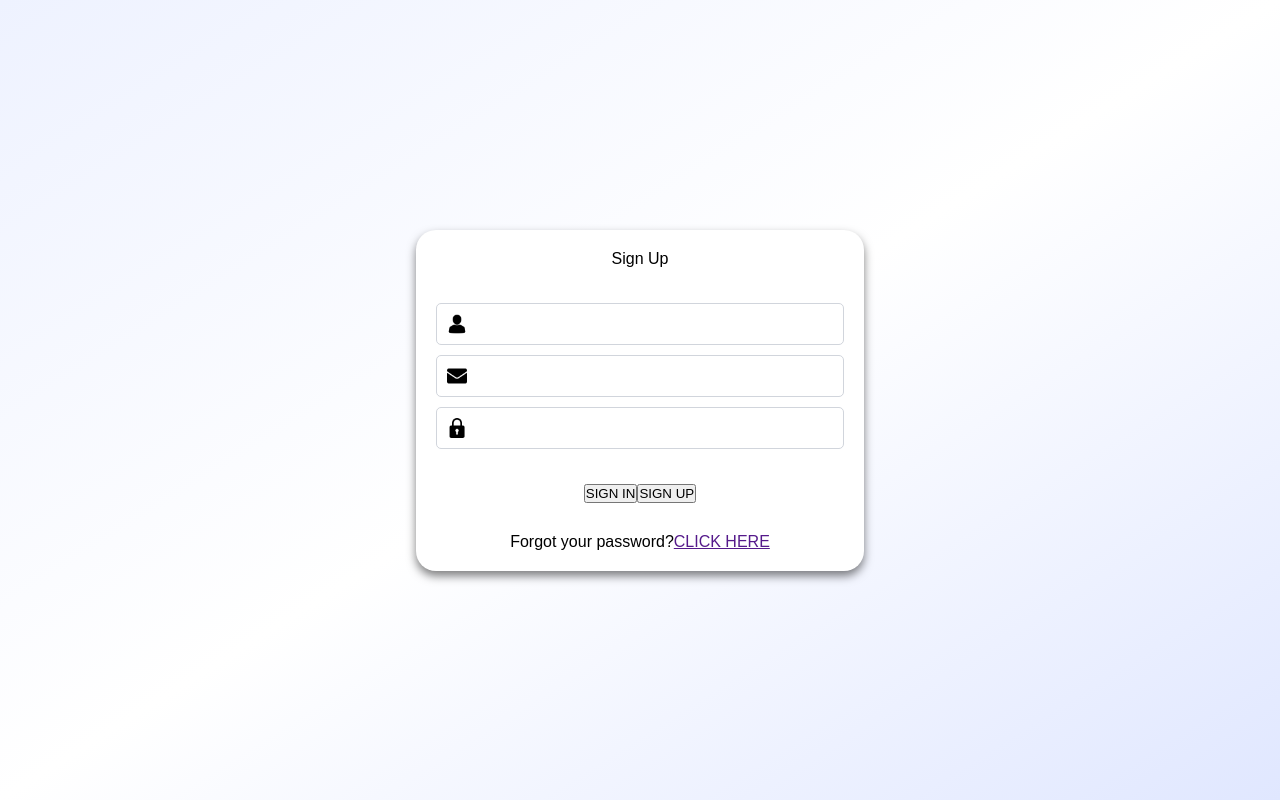
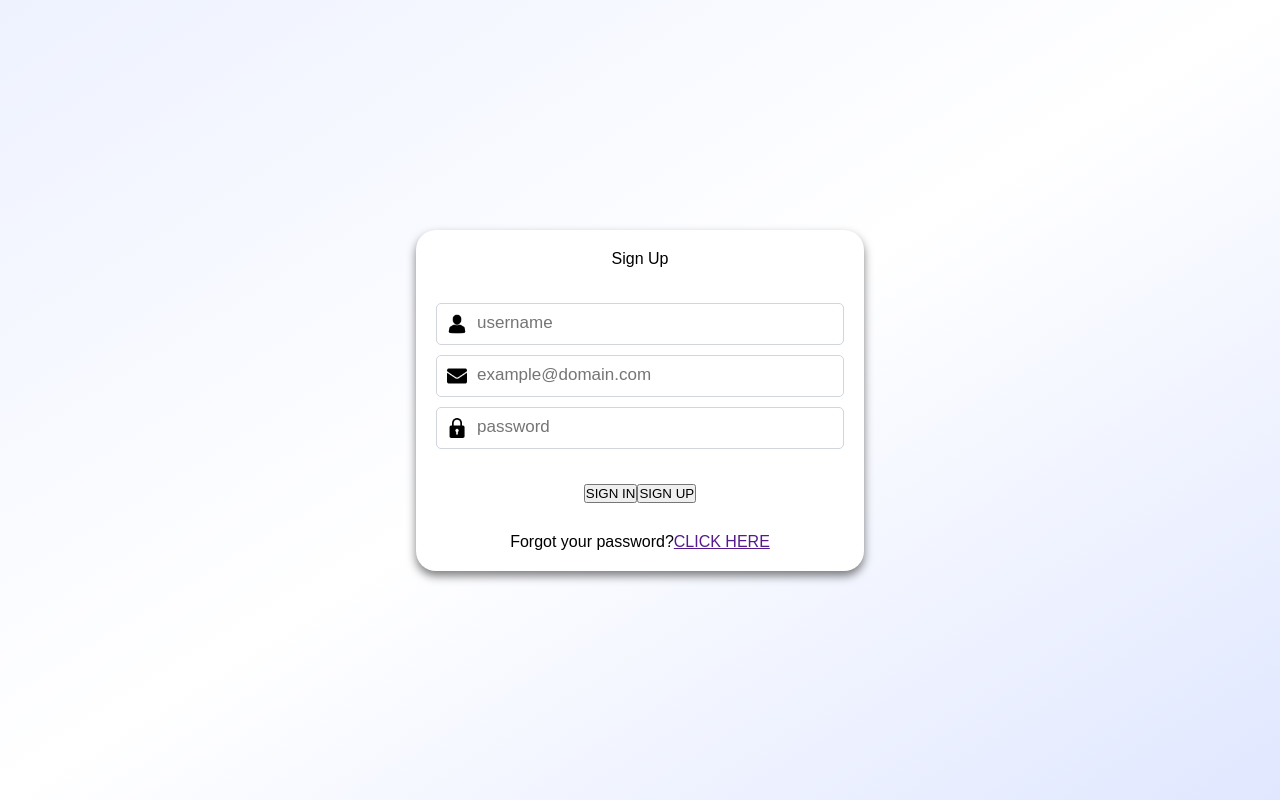
Before and after one commit to NelMatrix743/simple_react_sign_in_up, a React (Vite) app: page / in a window 1280 px wide. Built offline with nearby package versions, Linux system fonts and the light colour scheme.

Commit message:
add placeholder text for each input

```diff
--- a/src/Components/AuthSection/AuthSection.jsx
+++ b/src/Components/AuthSection/AuthSection.jsx
@@ -18,17 +18,17 @@ let AuthSection = () => {
 
                 <div className="input-item">
                     <img className="icon" src={userIco} alt="username" />
-                    <input type="text" name="" id="" />
+                    <input type="text" name="" id="" placeholder="username"/>
                 </div>
 
                 <div className="input-item">
                     <img className="icon" src={emailIco} alt="email" />
-                    <input type="email" name="" id="" />
+                    <input type="email" name="" id="" placeholder="example@domain.com"/>
                 </div>
 
                 <div className="input-item">
                     <img className="icon" src={passwordIco} alt="password" />
-                    <input type="password" name="" id="" />
+                    <input type="password" name="" id="" placeholder="password"/>
                 </div>
 
             </div>
```
